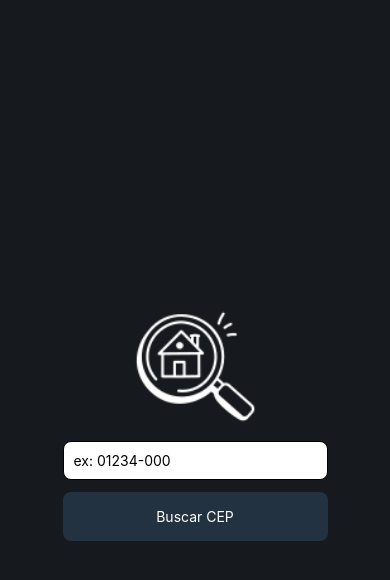
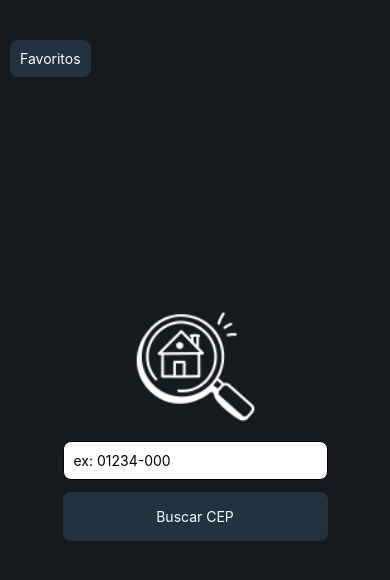
Before and after one commit to MateusHoffman/Challenge-TradeSolution, a React Native app: screen / in a window 390 px wide. Shown: the top 580 px of the page. Built offline with nearby package versions, Linux system fonts and the light colour scheme.

Commit message:
Add button go favorite screen

```diff
--- a/src/screens/Home.tsx
+++ b/src/screens/Home.tsx
@@ -1,10 +1,12 @@
 import React from 'react'
-import { Image, StyleSheet, Text, View } from 'react-native';
+import { Image, StyleSheet, Text, TouchableOpacity, View } from 'react-native';
+import { useNavigation } from '@react-navigation/native';
 
 import FormCEP from '../components/FormCEP'
 import useGlobalContext from '../contexts/useContext';
 
 export default function Home() {
+  const { navigate } = useNavigation();
   const { state: { loading } } = useGlobalContext()
 
   return (
@@ -14,6 +16,9 @@ export default function Home() {
           ? <Text style={styles.text}>Carregando</Text>
           : (
             <>
+              <TouchableOpacity style={styles.goFavoriteButton} onPress={() => navigate('FavoriteCEP')}>
+                <Text style={styles.text}>Favoritos</Text>
+              </TouchableOpacity>
               <Image style={styles.logo} source={require("../../assets/search-house.png")}/>
               <FormCEP />
             </>
@@ -31,6 +36,14 @@ const styles = StyleSheet.create({
     justifyContent: 'center',
     color: '#ffffff',
   },
+  goFavoriteButton: {
+    backgroundColor: "#223240",
+    padding: 10,
+    borderRadius: 8,
+    position: 'absolute',
+    top: 40,
+    left: 10
+  },
   logo: {
     width: 125,
     height: 125,
```
